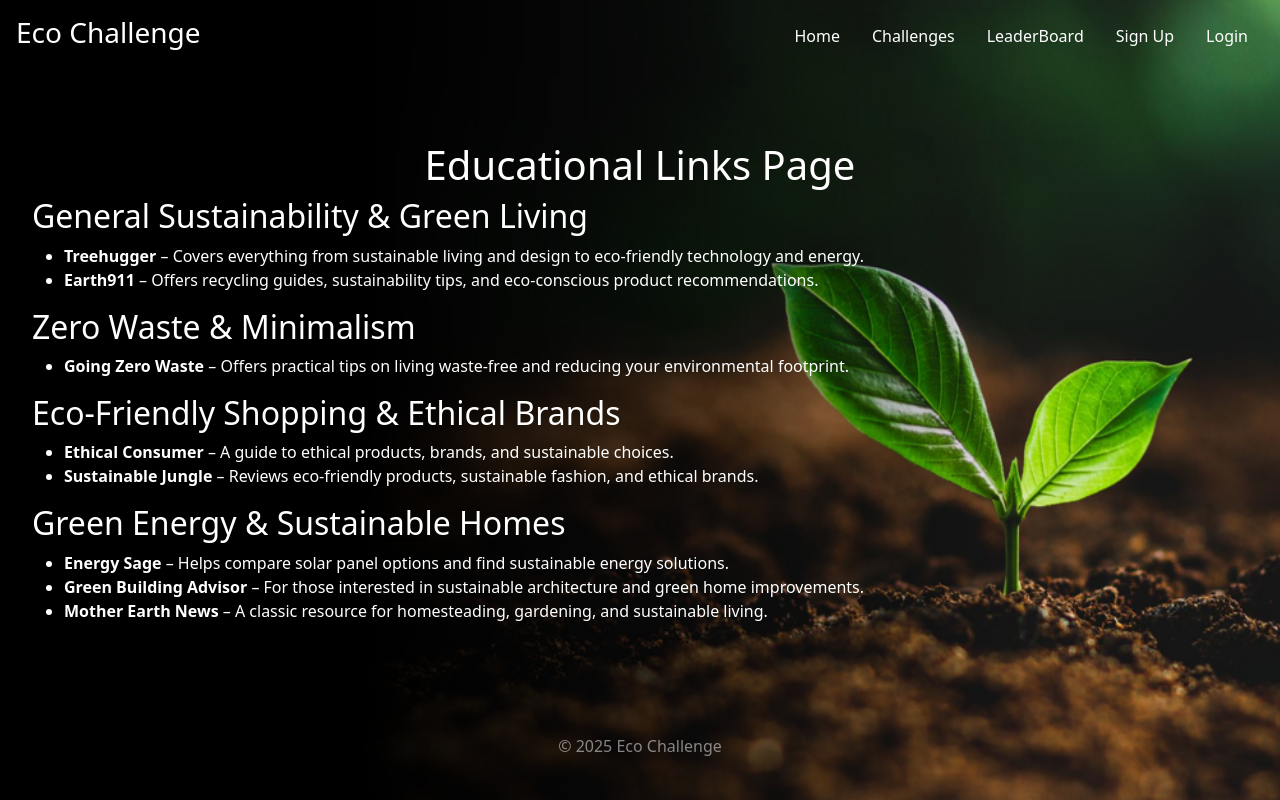
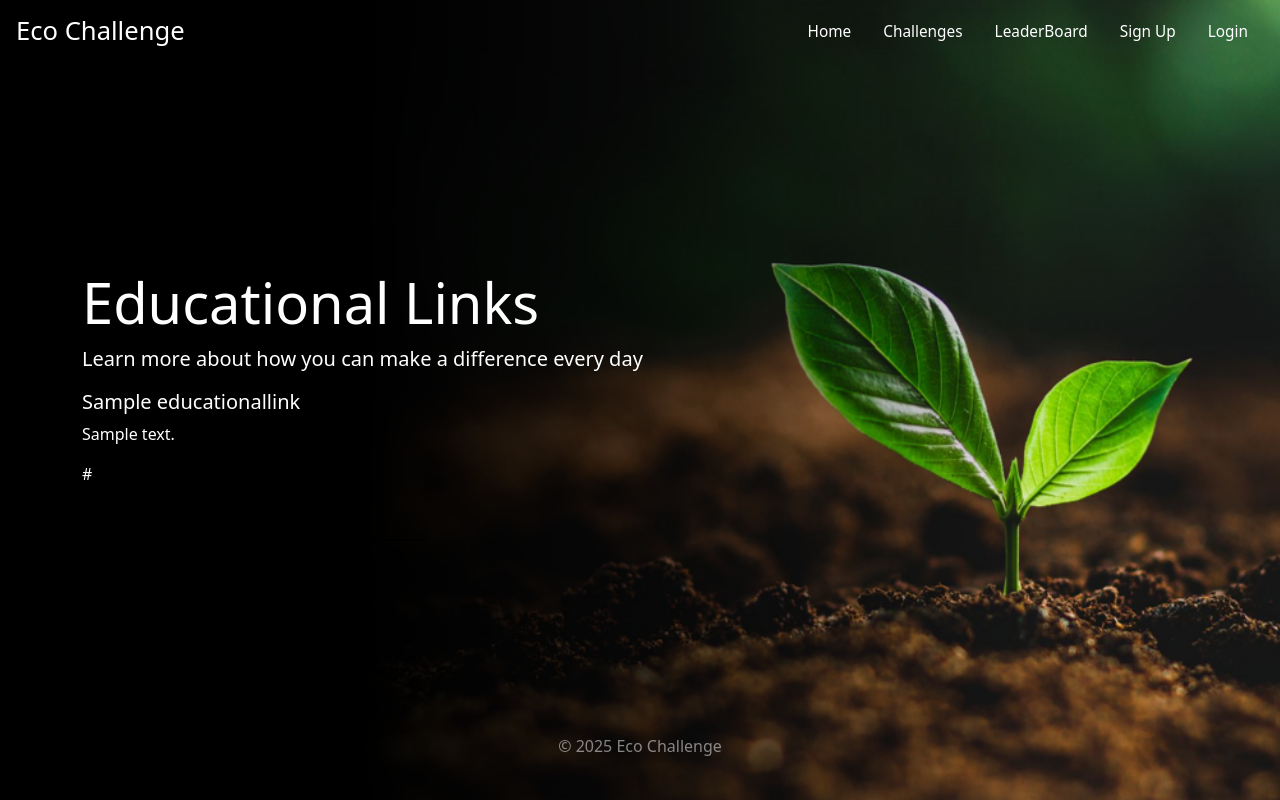
Before and after one commit to jmagrad/EcoChallenge, a Django app: page /Eco/EducationalLinks/ in a window 1280 px wide. Run offline with Django 5.2, Linux system fonts and the light colour scheme; tables that the repository leaves empty hold one stand-in row (values such as "Sample post").

Commit message:
Added model for educational links, so they can nowbe added to via /admin and the page is populated automatically, rather than hardcoded html. Weeded out duplicate code across various files and amended some visual aspects for pages which had falled out of sync or become inconsisent. E.g. in base.html, I made sure the title Eco Challenge always stays on the same line as the nav options Home, My Account etc.

```diff
--- a/EcoProject/Eco/admin.py
+++ b/EcoProject/Eco/admin.py
@@ -1,6 +1,6 @@
 from django.contrib import admin
 #from Eco.models import *
-from Eco.models import Challenge, Submitted_Challenge, UserProfile, User_Challenge_Log_Entry, Leaderboard
+from Eco.models import Challenge, Submitted_Challenge, UserProfile, User_Challenge_Log_Entry, Leaderboard, EducationalLink
 import logging
 
 logger = logging.getLogger(__name__)
@@ -9,6 +9,7 @@ admin.site.register(UserProfile)
 admin.site.register(Challenge)
 admin.site.register(User_Challenge_Log_Entry)
 admin.site.register(Leaderboard)
+admin.site.register(EducationalLink)
 # Register your models here.
 
 @admin.register(Submitted_Challenge)
--- a/EcoProject/Eco/models.py
+++ b/EcoProject/Eco/models.py
@@ -71,3 +71,11 @@ class Leaderboard(models.Model):
 
     def __str__(self):
         return f"{self.user.username} - {self.date_recorded}"
+
+class EducationalLink(models.Model):
+    title = models.CharField(max_length=255)
+    description = models.TextField(max_length=750)
+    url = models.URLField()
+
+    def __str__(self):
+        return self.title
--- a/EcoProject/Eco/views.py
+++ b/EcoProject/Eco/views.py
@@ -10,7 +10,7 @@ from Eco.forms import UserForm, UserProfileForm, SubmittedChallengeForm
 from django.contrib.auth.decorators import login_required
 from django.views.decorators.http import require_POST
 from django.contrib import messages
-from Eco.models import Challenge, UserProfile, User_Challenge_Log_Entry, Submitted_Challenge
+from Eco.models import Challenge, UserProfile, User_Challenge_Log_Entry, Submitted_Challenge, EducationalLink
 from django.utils import timezone
 from datetime import timedelta
 from django.http import JsonResponse
@@ -170,7 +170,8 @@ def challenges(request):
     return render(request, 'Eco/challenges.html', context=context_dict)
 
 def educational_links(request):
-    return render(request, 'Eco/EducationalLinks.html')
+    educational_links = EducationalLink.objects.all()
+    return render(request, 'Eco/EducationalLinks.html', {'educational_links': educational_links})
 
 @login_required
 def log_challenge(request, challenge_id):
--- a/EcoProject/static/css/styles.css
+++ b/EcoProject/static/css/styles.css
@@ -8,9 +8,41 @@ body {
     padding: 0;
 }
 
+nav.nav-masthead {
+    white-space: nowrap; /* To stop nav spilling into new line on resizing*/
+}
+
+/* Shrink both nav and header equally */
+nav.nav-masthead a {
+    font-size: 1.2vw; /* Resizes with screen or browser resizing */
+    padding: 0.2rem 1rem;
+}
+
+h3 {
+    font-size: 2vw; /* Eco Challenge scales with nav */
+    margin-right: auto; /* To keep nav aligned top right */
+    white-space: nowrap; /* Again, to stop spilling into new line on resizing */
+}
+
+
+@media (max-width: 768px) { /* To deal with resizing browser or viewing on smaller screens */
+    nav.nav-masthead a {
+        font-size: 1.5vw;
+    }
+
+    h3 {
+        font-size: 3vw;
+    }
+}
+
+.jumbotron h1 {
+    text-align: left;
+  }
+
 a,
 a.nav-link {
     color: white !important;
+    font-weight: normal;
     text-decoration: none !important;
 }
 
@@ -71,9 +103,4 @@ h1 {
     text-align: center;
 }
 
-/* Styles for links in index.html */
-a.green-link {
-    color: green;
-    font-weight: bold;
-    text-decoration: underline;
-}
+/* Style for EducationalLinks.html (add any particular CSS styling in due course*/
--- a/EcoProject/templates/Eco/EducationalLinks.html
+++ b/EcoProject/templates/Eco/EducationalLinks.html
@@ -6,37 +6,19 @@ Educational Links
 {% endblock %}
 
 {% block body_block %}
-<h1>Educational Links Page</h1>
+<div class="jumbotron jumbotron-fluid">
+    <div class="container">
+      <h1 class="display-4">Educational Links</h1>
+      <p class="lead">Learn more about how you can make a difference every day</p>
+    <div class="educational-links-list">
+    {% for link in educational_links %}
+    <div class="link-item">
+        <h5>{{ link.title }}</h5>
+        <p>{{ link.description }}</p>
+        <p><a href="{{ link.url }}" target="_blank">{{ link.url }}</a></p>
+    </div>
+    {% endfor %}
+    </div>
+</div>
 
-<h2>General Sustainability & Green Living</h2>
-<ul>
-    <li><a href="https://www.treehugger.com/" target="_blank"><strong>Treehugger</strong></a> – Covers everything from
-        sustainable living and design to eco-friendly technology and energy.</li>
-    <li><a href="https://earth911.com/" target="_blank"><strong>Earth911</strong></a> – Offers recycling guides,
-        sustainability tips, and eco-conscious product recommendations.</li>
-</ul>
-
-<h2>Zero Waste & Minimalism</h2>
-<ul>
-    <li><a href="https://www.goingzerowaste.com/" target="_blank"><strong>Going Zero Waste</strong></a> – Offers
-        practical tips on living waste-free and reducing your environmental footprint.</li>
-</ul>
-
-<h2>Eco-Friendly Shopping & Ethical Brands</h2>
-<ul>
-    <li><a href="https://www.ethicalconsumer.org/" target="_blank"><strong>Ethical Consumer</strong></a> – A guide to
-        ethical products, brands, and sustainable choices.</li>
-    <li><a href="https://www.sustainablejungle.com/" target="_blank"><strong>Sustainable Jungle</strong></a> – Reviews
-        eco-friendly products, sustainable fashion, and ethical brands.</li>
-</ul>
-
-<h2>Green Energy & Sustainable Homes</h2>
-<ul>
-    <li><a href="https://www.energysage.com/" target="_blank"><strong>Energy Sage</strong></a> – Helps compare solar
-        panel options and find sustainable energy solutions.</li>
-    <li><a href="https://www.greenbuildingadvisor.com/" target="_blank"><strong>Green Building Advisor</strong></a> –
-        For those interested in sustainable architecture and green home improvements.</li>
-    <li><a href="https://www.motherearthnews.com/" target="_blank"><strong>Mother Earth News</strong></a> – A classic
-        resource for homesteading, gardening, and sustainable living.</li>
-</ul>
 {% endblock %}
--- a/EcoProject/templates/Eco/base.html
+++ b/EcoProject/templates/Eco/base.html
@@ -17,7 +17,8 @@
     style="background-image: url('{% static 'images/Leaf_alt.png' %}');">
     <div class="cover-container d-flex w-100 h-100 p-3 mx-auto flex-column">
         <header class="mb-auto">
-            <div>
+            <div class="d-flex justify-content-between align-items-center w-100 flex-nowrap">
+
                 <h3 class="float-md-start mb-0">Eco Challenge</h3>
                 <nav class="nav nav-masthead justify-content-center float-md-end">
                     <a class="nav-link" href="{% url 'Eco:index' %}">Home</a>
@@ -46,7 +47,7 @@
         </footer>
     </div>
 
-    <script src="https://cdn.jsdelivr.net/npm/bootstrap@5.3.0/dist/js/bootstrap.bundle.min.js"></script>
+   <script src="https://cdn.jsdelivr.net/npm/bootstrap@5.3.0/dist/js/bootstrap.bundle.min.js"></script>
     <script src="https://code.jquery.com/jquery-3.3.1.min.js"></script>
     <script src="{% static 'js/scripts.js' %}"></script>
     <link href="{% static 'css/styles.css' %}" rel="stylesheet">
--- a/EcoProject/templates/Eco/login.html
+++ b/EcoProject/templates/Eco/login.html
@@ -5,6 +5,7 @@ Login
 {% endblock %}
 {% block body_block %}
 <h1>Login to EcoChallenge</h1>
+<div class="jumbotron jumbotron-fluid">
 <div class="container">
     <form class="form-signin" role="form" method="post" action=".">
         {% csrf_token %}
@@ -16,4 +17,5 @@ Login
         <button class="btn btn-lg btn-primary btn-block" type="submit" value="Submit">Sign in</button>
     </form>
 </div>
+</div>
 {% endblock %}
```
Also changed, not shown: EcoProject/populate_eco.py (+23 -1 lines), EcoProject/templates/Eco/index.html (+3 -4 lines), EcoProject/Eco/migrations/0001_initial.py, EcoProject/Eco/migrations/0002_userprofile_points.py (deleted), EcoProject/Eco/migrations/0003_challenge_likes.py (deleted), EcoProject/Eco/migrations/0004_remove_leaderboard_rank.py (deleted), EcoProject/Eco/migrations/0005_remove_userprofile_website_and_more.py (deleted), EcoProject/Eco/migrations/0006_alter_challenge_point_value.py (deleted), EcoProject/Eco/migrations/0007_remove_submitted_challenge_challenge_and_more.py (deleted), EcoProject/media/profile_images/cat.jpg (added), EcoProject/media/profile_images/cat_VyioMFs.jpg (added), EcoProject/media/profile_images/cat_wLWDE10.jpg (added).
